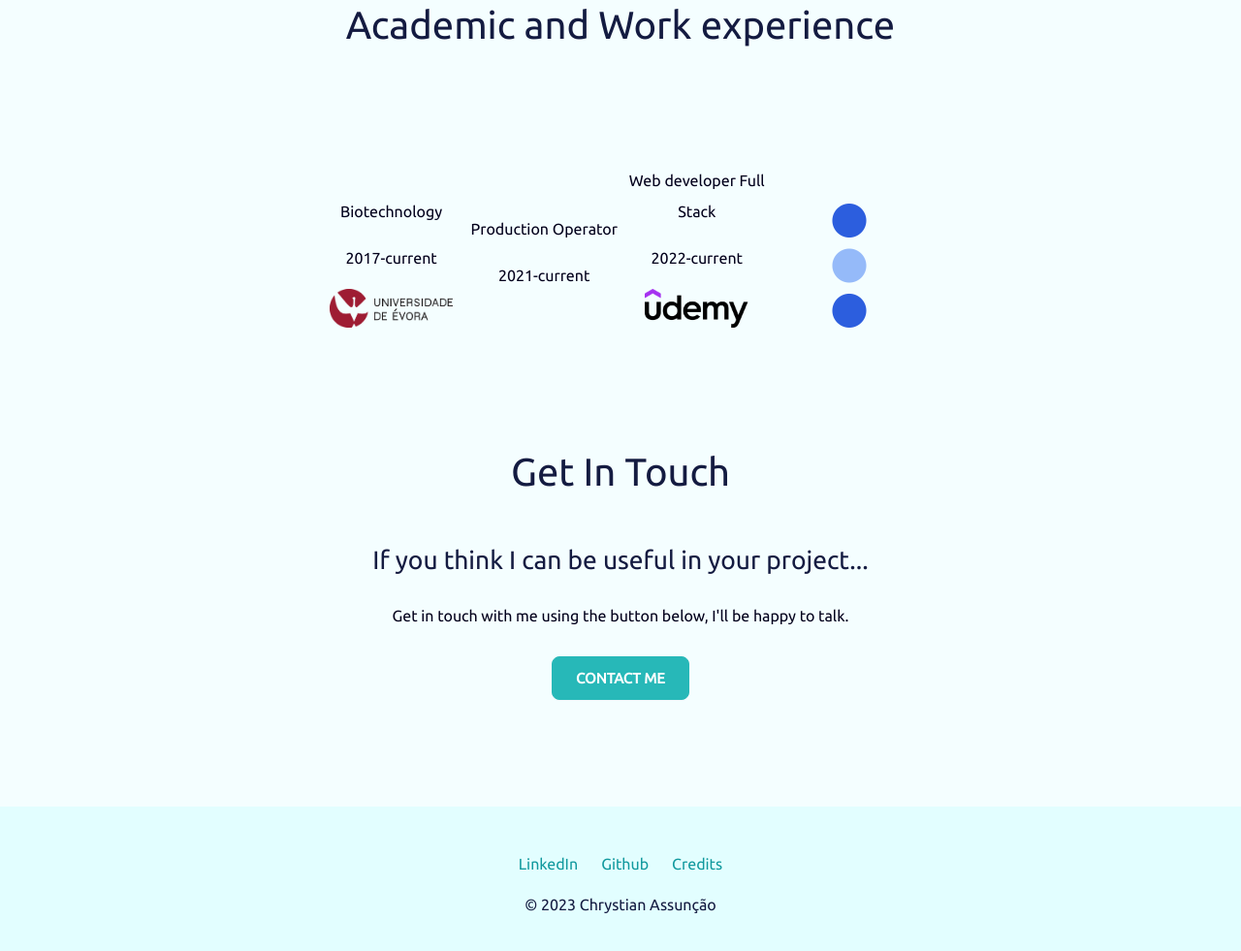
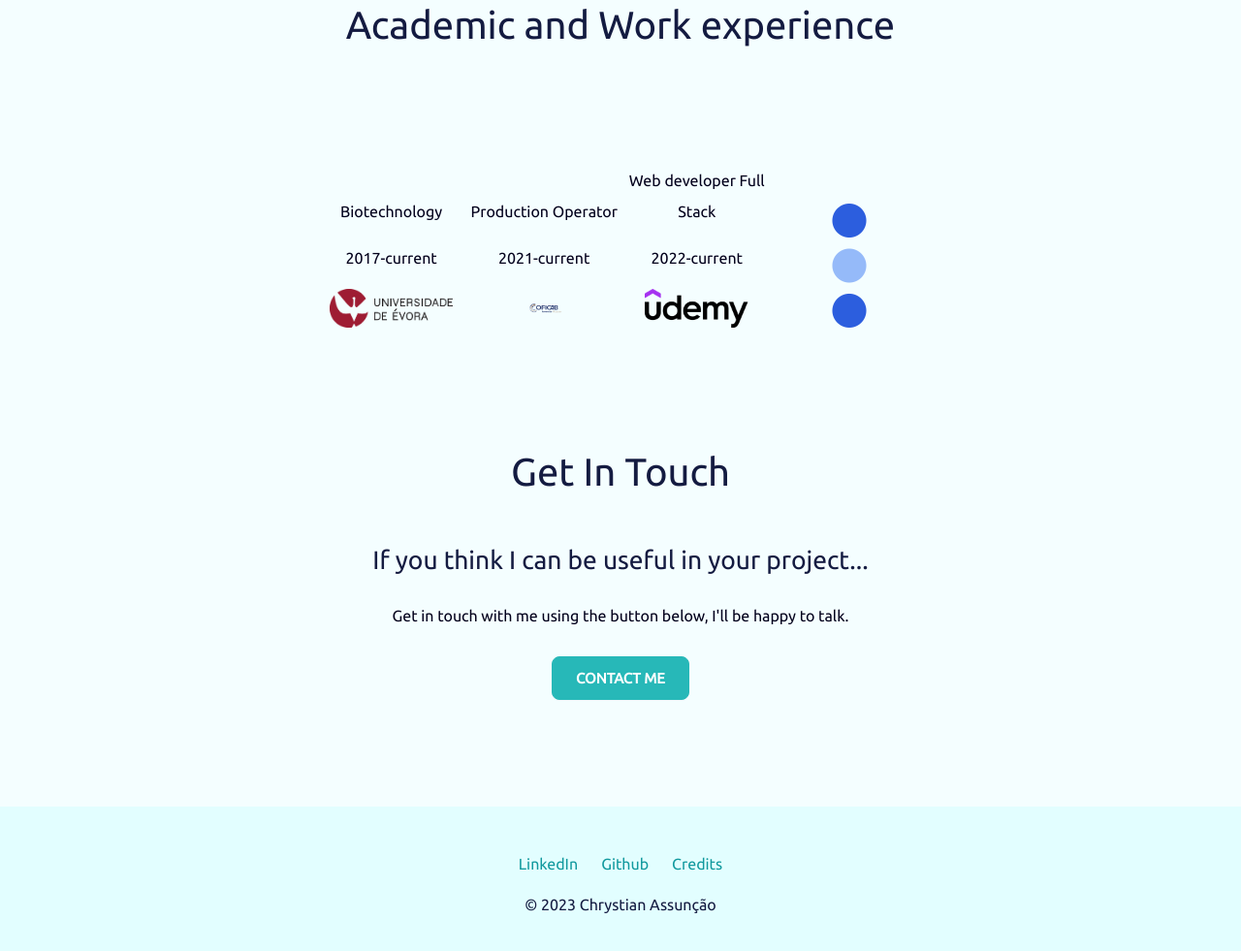
Before and after one commit to chrdaniel/Chrystian-s-Website, a plain HTML site: page index.html in a window 1280 px wide. Shown: the part 1639-2620 px from the top of the page at 97% size. Drawn offline with Linux system fonts and the light colour scheme.

Commit message:
Update index.html
bug fix COFICAB logo

```diff
--- a/index.html
+++ b/index.html
@@ -106,7 +106,7 @@
       <div class="works">
         <p class="text-center">Production Operator</p>
         <p class="text-center">2021-current</p>
-        <p class="text-center"><a href="https://www.coficab.pt/"><img class="COFICAB-logo"src="images/icons/cropped-COFICAB-LOGO-Square (1).png" alt=""> </a></p>
+        <p class="text-center"><a href="https://www.coficab.pt/"><img class="COFICAB-logo"src="images/icons/cropped-COFICAB-LOGO-Square.png" alt=""> </a></p>
       </div>
       <div class="works">
         <p class="text-center">Web developer Full Stack</p>
```
